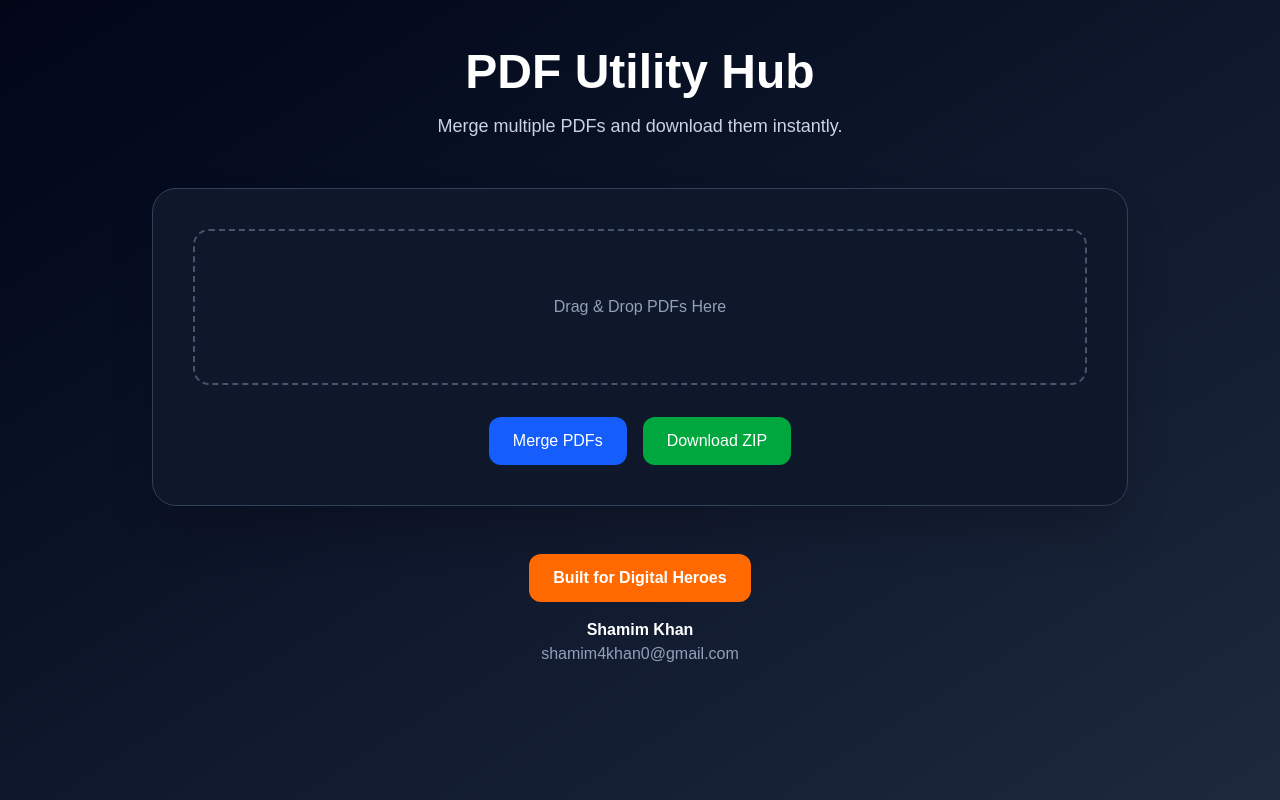
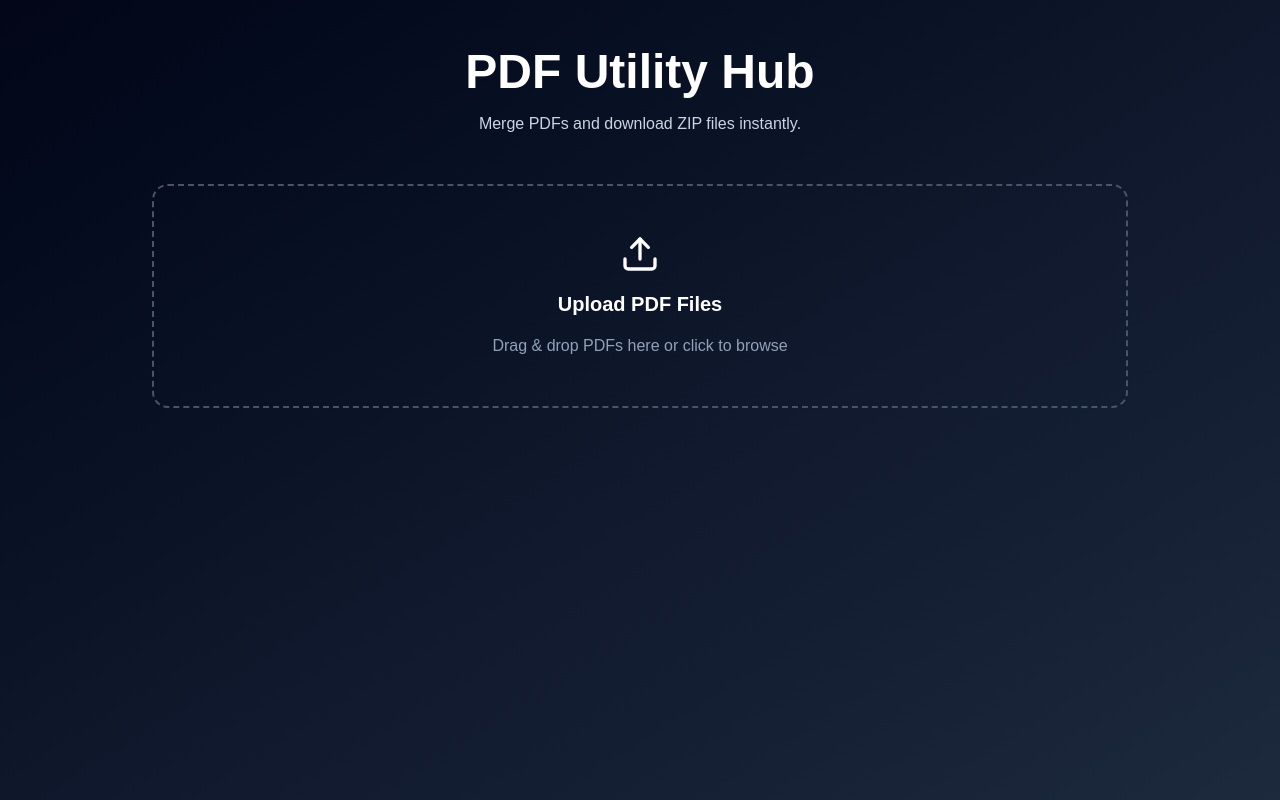
Before and after one commit to Shamimkhan1406/pdf-utility-hub, a Next.js app: page / in a window 1280 px wide. Built offline with nearby package versions, Linux system fonts and the light colour scheme.

Commit message:
Implement drag and drop PDF upload functionality

```diff
--- a/app/page.tsx
+++ b/app/page.tsx
@@ -1,4 +1,15 @@
+"use client";
+
+import { useState } from "react";
+import FileUploader from "@/components/FileUploader";
+
 export default function Home() {
+  const [files, setFiles] = useState<File[]>([]);
+
+  const handleFilesAdded = (newFiles: File[]) => {
+    setFiles((prev) => [...prev, ...newFiles]);
+  };
+
   return (
     <main className="min-h-screen bg-gradient-to-br from-slate-950 via-slate-900 to-slate-800 text-white">
       <div className="max-w-5xl mx-auto px-6 py-12">
@@ -8,50 +19,35 @@ export default function Home() {
             PDF Utility Hub
           </h1>
 
-          <p className="text-slate-300 text-lg">
-            Merge multiple PDFs and download them instantly.
+          <p className="text-slate-300">
+            Merge PDFs and download ZIP files instantly.
           </p>
         </div>
 
-        <div className="bg-slate-900 border border-slate-700 rounded-3xl p-10 shadow-2xl">
+        <FileUploader onFilesAdded={handleFilesAdded} />
 
-          <div className="border-2 border-dashed border-slate-600 rounded-2xl p-16 text-center">
-            <p className="text-slate-400">
-              Drag & Drop PDFs Here
-            </p>
+        {files.length > 0 && (
+          <div className="mt-8 bg-slate-900 rounded-2xl p-6">
+            <h2 className="text-xl font-semibold mb-4">
+              Uploaded Files
+            </h2>
+
+            <div className="space-y-3">
+              {files.map((file, index) => (
+                <div
+                  key={index}
+                  className="flex justify-between bg-slate-800 p-3 rounded-xl"
+                >
+                  <span>{file.name}</span>
+
+                  <span>
+                    {(file.size / 1024).toFixed(1)} KB
+                  </span>
+                </div>
+              ))}
+            </div>
           </div>
-
-          <div className="flex flex-wrap gap-4 justify-center mt-8">
-            <button className="bg-blue-600 px-6 py-3 rounded-xl">
-              Merge PDFs
-            </button>
-
-            <button className="bg-green-600 px-6 py-3 rounded-xl">
-              Download ZIP
-            </button>
-          </div>
-        </div>
-
-        <div className="text-center mt-12 space-y-4">
-
-          <a
-            href="https://digitalheroesco.com"
-            target="_blank"
-            className="inline-block bg-orange-500 px-6 py-3 rounded-xl font-semibold"
-          >
-            Built for Digital Heroes
-          </a>
-
-          <div>
-            <p className="font-semibold">
-              Shamim Khan
-            </p>
-
-            <p className="text-slate-400">
-              shamim4khan0@gmail.com
-            </p>
-          </div>
-        </div>
+        )}
 
       </div>
     </main>
--- /dev/null
+++ b/components/FileUploader.tsx
@@ -0,0 +1,48 @@
+"use client";
+
+import { useDropzone } from "react-dropzone";
+import { Upload } from "lucide-react";
+
+interface Props {
+  onFilesAdded: (files: File[]) => void;
+}
+
+export default function FileUploader({ onFilesAdded }: Props) {
+  const { getRootProps, getInputProps, isDragActive } = useDropzone({
+    accept: {
+      "application/pdf": [".pdf"],
+    },
+    onDrop: (acceptedFiles) => {
+      onFilesAdded(acceptedFiles);
+    },
+  });
+
+  return (
+    <div
+      {...getRootProps()}
+      className={`
+        border-2 border-dashed rounded-2xl p-12
+        cursor-pointer transition-all duration-300
+        ${
+          isDragActive
+            ? "border-blue-500 bg-blue-500/10"
+            : "border-slate-600 hover:border-slate-400"
+        }
+      `}
+    >
+      <input {...getInputProps()} />
+
+      <div className="flex flex-col items-center gap-4">
+        <Upload size={40} />
+
+        <h3 className="text-xl font-semibold">
+          Upload PDF Files
+        </h3>
+
+        <p className="text-slate-400">
+          Drag & drop PDFs here or click to browse
+        </p>
+      </div>
+    </div>
+  );
+}
--- /dev/null
+++ b/types/pdf.ts
@@ -0,0 +1,4 @@
+export interface PdfFile {
+  id: string;
+  file: File;
+}
```
